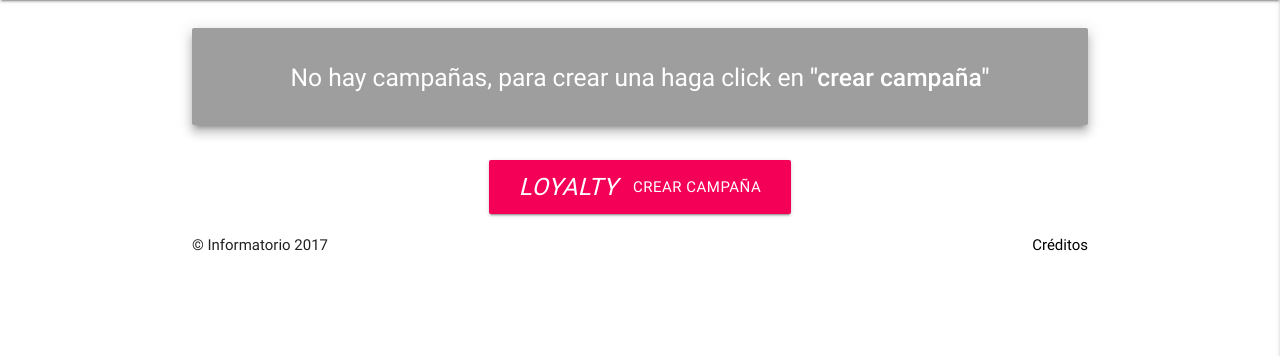
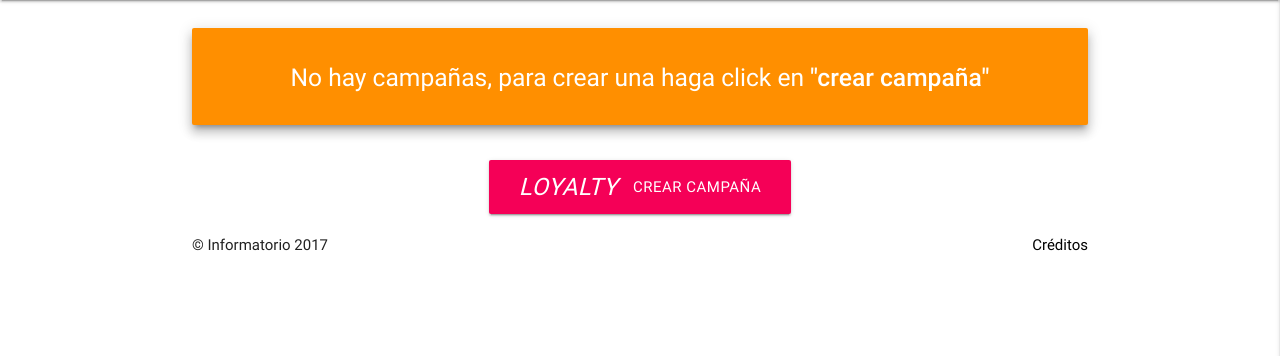
Before and after one commit to Informatorio2017/perros-definitivo, a Django app: page /campaing/home_admin/ in a window 1280 px wide. Shown: the part 64-420 px from the top of the page. Run offline with Django 3.2, Linux system fonts and the light colour scheme; a user stored in the database is signed in; data comes from the database, SQL or seed files in the repository; parts of the project's set-up code (start-up, migrations or seed data) failed here and were passed over; some libraries are stand-ins or nearby versions.

Commit message:
color del cartel.

```diff
--- a/perros/app_campaing/templates/home_admin.html
+++ b/perros/app_campaing/templates/home_admin.html
@@ -256,7 +256,7 @@
 
 
           <div class="col s12">
-            <div class="card-panel grey center-align z-depth-4">
+            <div class="card-panel amber darken-3 center-align z-depth-4">
               <span class="white-text">
                 <h5>No hay campañas, para crear una haga click en
                 <strong>"crear campaña"</h5></strong>
```
